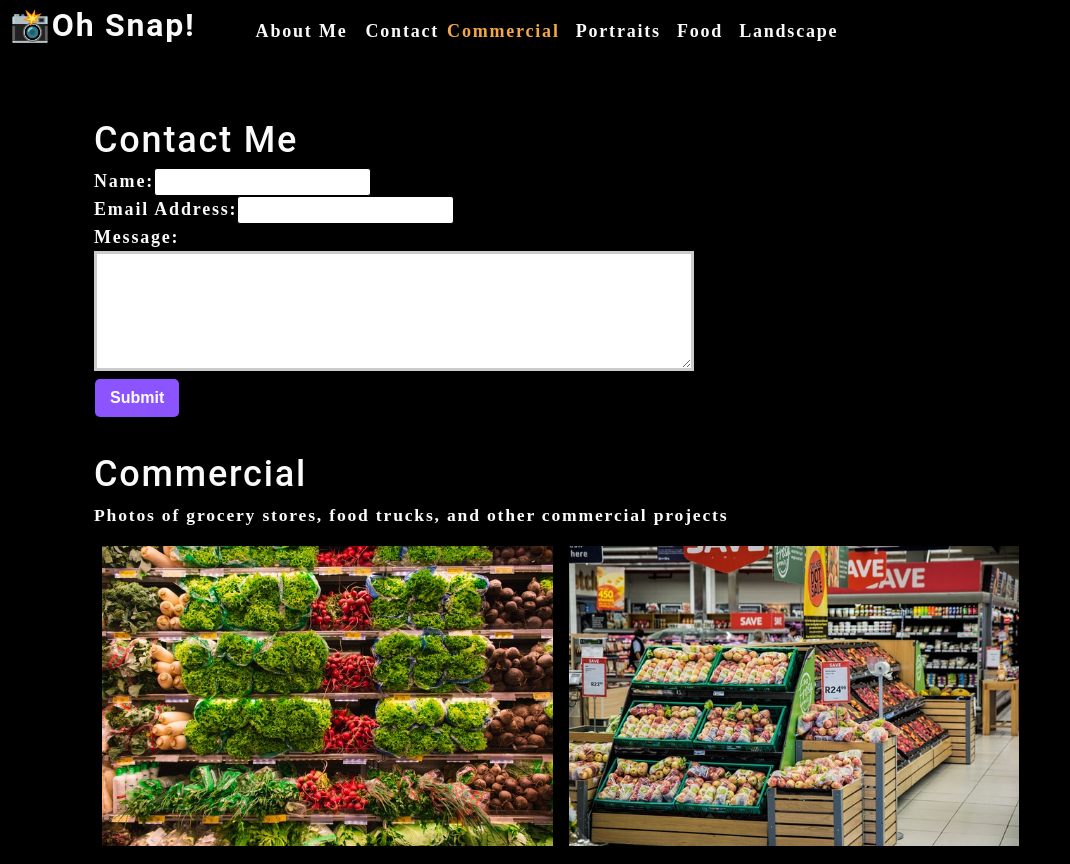
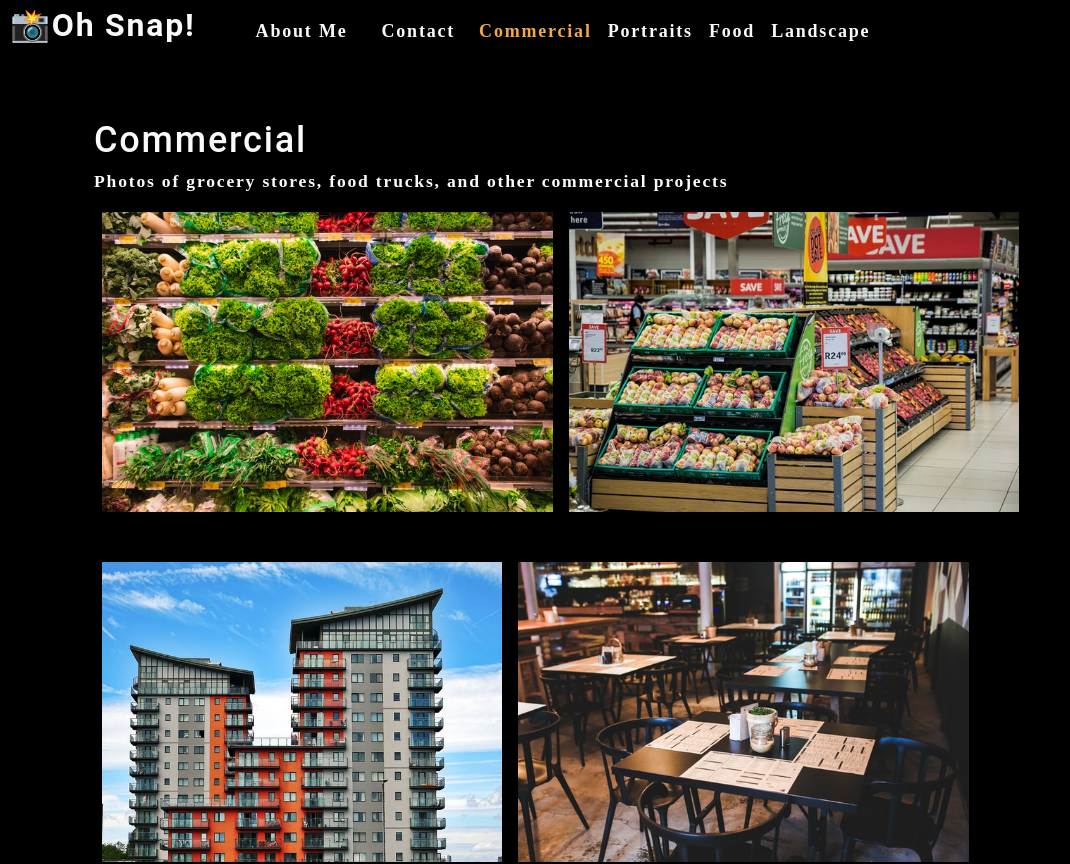
Before and after one commit to MosNes/photo-port, a React (Create React App) app: page / in a window 1280 px wide. Shown: the top 864 px of the page, without its empty margins (0-1070 px from the left). Built offline with nearby package versions, Linux system fonts and the light colour scheme; the HTML template or start-up script is replaced by a standard one.

Commit message:
added conditional rendering to contact component, added conditional styling to nav elements

```diff
--- a/src/App.js
+++ b/src/App.js
@@ -1,4 +1,4 @@
-import React, {useState} from 'react';
+import React, { useState } from 'react';
 import './App.css';
 import About from './components/About';
 import Nav from './components/Nav';
@@ -6,6 +6,8 @@ import Gallery from './components/Gallery';
 import ContactForm from './components/Contact';
 
 function App() {
+
+	const [contactSelected, setContactSelected] = useState(false);
 
 	const [categories] = useState([
 		{
@@ -28,7 +30,7 @@ function App() {
 		},
 	]);
 
-	const [currentCategory, setCurrentCategory]	= useState(categories[0]);
+	const [currentCategory, setCurrentCategory] = useState(categories[0]);
 
 
 	return (
@@ -37,12 +39,20 @@ function App() {
 				categories={categories}
 				setCurrentCategory={setCurrentCategory}
 				currentCategory={currentCategory}
+				contactSelected={contactSelected}
+				setContactSelected={setContactSelected}
 			></Nav>
 			<main>
-				<ContactForm></ContactForm>
-				{/* pass current category into gallery */}
+				{/* if contact form isn't selected, render the Gallery and About, otherwise show contact form */}
+				{!contactSelected ? (
+					// wrap multiple components with empty <></> (react fragment) since JSX must return a single parent element
+					<>
 						<Gallery currentCategory={currentCategory}></Gallery>
 						<About></About>
+					</>
+				) : (
+					<ContactForm></ContactForm>
+				)}
 			</main>
 		</div>
 	);
--- a/src/components/Nav/index.js
+++ b/src/components/Nav/index.js
@@ -1,17 +1,18 @@
-import React, {useEffect} from 'react';
+import React, { useEffect } from 'react';
 import { capitalizeFirstLetter } from '../../utils/helpers';
 
 const Nav = (props) => {
-
 	const {
 		categories = [],
 		setCurrentCategory,
 		currentCategory,
+		contactSelected,
+		setContactSelected,
 	} = props;
 
 	useEffect(() => {
 		document.title = capitalizeFirstLetter(currentCategory.name);
-	}, [currentCategory])
+	}, [currentCategory]);
 
 	console.log('Current Category', currentCategory);
 
@@ -28,19 +29,31 @@ const Nav = (props) => {
 			<nav>
 				<ul className="flex-row">
 					<li className="mx-2">
-						<a data-testid="about" href="#about">About Me</a>
+						<a
+							data-testid="about"
+							href="#about"
+							onClick={() => setContactSelected(false)}
+						>
+							About Me
+						</a>
 					</li>
-					<li>
-						<span>Contact</span>
+					<li className={`mx-2 ${contactSelected && 'navActive'}`}>
+						<span onClick={() => setContactSelected(true)}>
+							Contact
+						</span>
 					</li>
 					{categories.map((category) => (
-						<li className={`mx-1 ${
-							currentCategory.name === category.name && 'navActive'
-						}`}
-						key={category.name}>
+						<li
+							className={`mx-1 ${
+								currentCategory.name === category.name && !contactSelected &&
+								'navActive'
+							}`}
+							key={category.name}
+						>
 							<span
 								onClick={() => {
-									setCurrentCategory(category)
+									setCurrentCategory(category);
+									setContactSelected(false);
 								}}
 							>
 								{capitalizeFirstLetter(category.name)}
```
Lines whose indentation alone changed are shown as unchanged.
